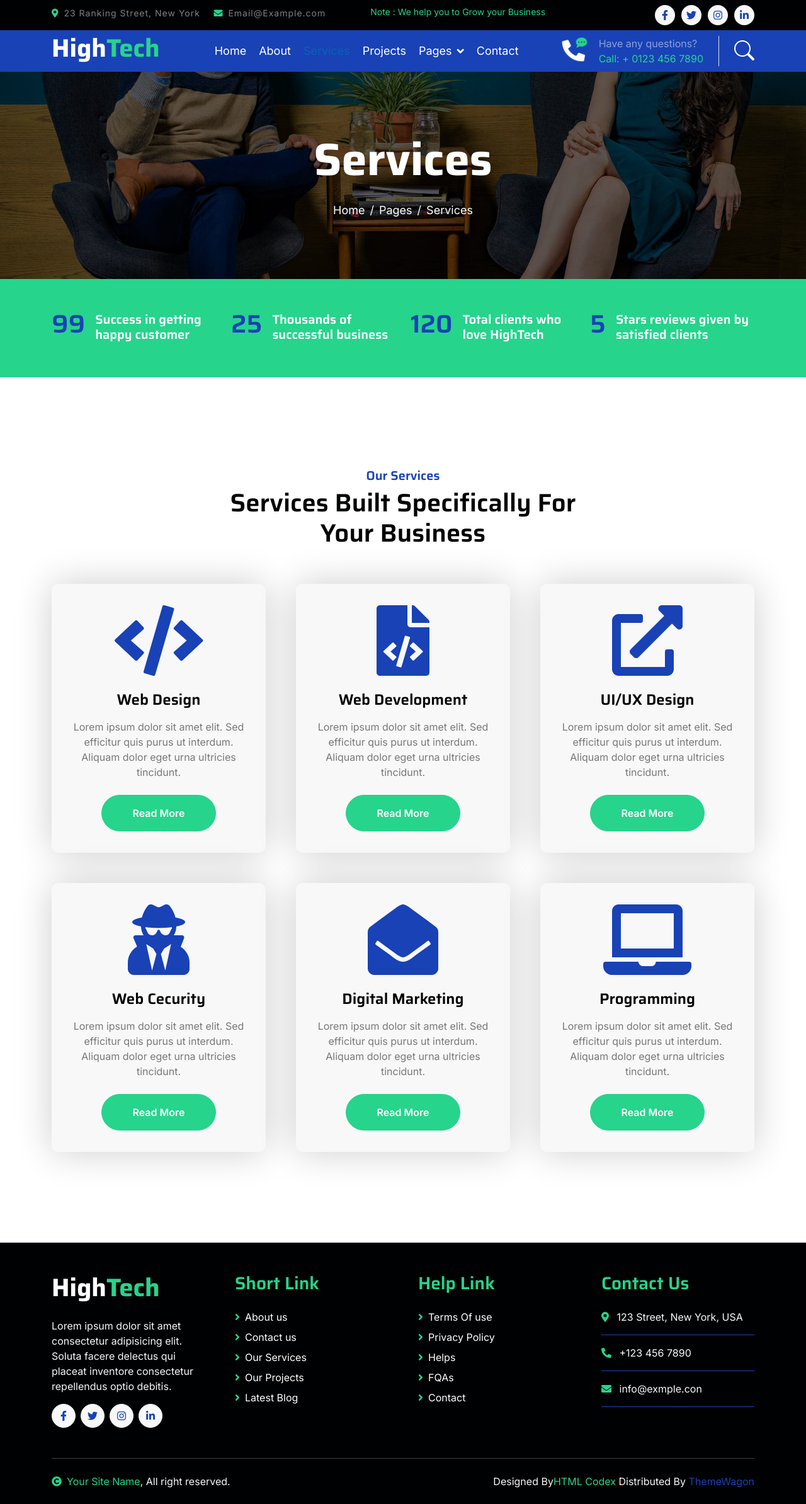
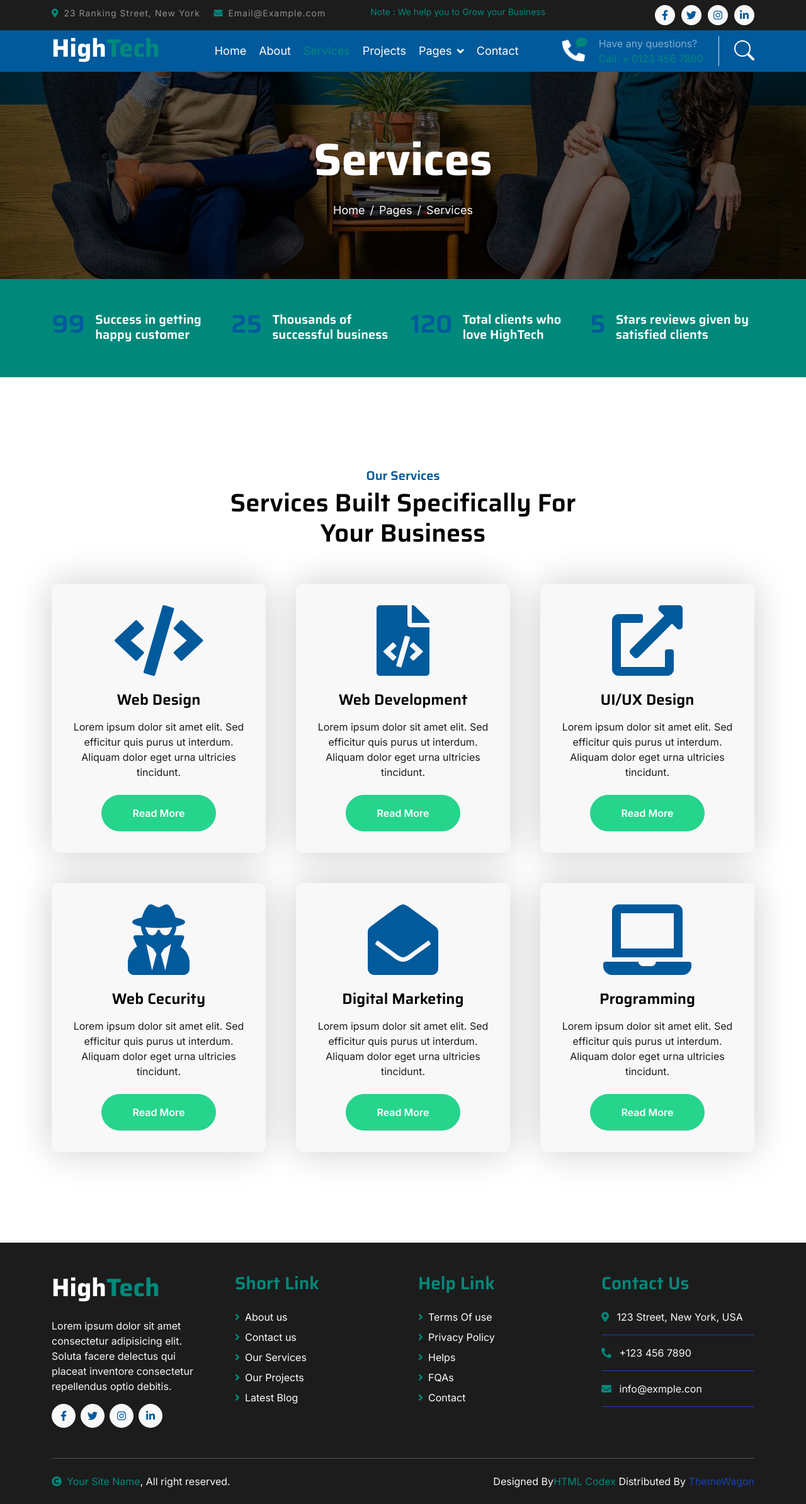
Before and after one commit to khalidsafi-cmd/navsyncs.com, a PHP site: page /service.html in a window 1280 px wide. Shown: the whole page at 63% size. Run offline with PHP 8.4, Linux system fonts and the light colour scheme; some libraries are stand-ins or nearby versions.

Commit message:
This is for updating the colors of the website to match the branding

```diff
--- a/css/style.css
+++ b/css/style.css
@@ -1,3 +1,38 @@
+:root {
+    /* Primary Colors (blues for brand identity) */
+    --bs-primary: #005a9c;        /* Strong medium blue */
+    --bs-primary-dark: #003f6f;   /* Deep navy for headers/navbars */
+    --bs-primary-light: #4a90c2;  /* Lighter accent blue */
+
+    /* Secondary Colors (teal for contrast/CTAs) */
+    --bs-secondary: #00897b;      /* Strong teal (great against blue) */
+    --bs-secondary-dark: #00695c; /* Dark teal for hover states */
+    --bs-secondary-light: #4db6ac;/* Softer teal accent */
+
+    /* Neutral Colors */
+    --bs-dark: #1c1c1c;           /* Almost black, ensures readability */
+    --bs-gray: #6c757d;           /* Accessible gray (body text) */
+    --bs-light: #f8f9fa;          /* Very light background */
+    --bs-white: #ffffff;          /* Pure white */
+
+    /* Additional Colors (semantic Bootstrap roles) */
+    --bs-success: #2e7d32;        /* Green with strong contrast */
+    --bs-info: #0288d1;           /* Bright sky blue */
+    --bs-warning: #fbc02d;        /* Golden yellow (alert, accessible) */
+    --bs-danger: #c62828;         /* Strong red for alerts/errors */
+}
+
+/* Override Bootstrap's default colors */
+.text-primary   { color: var(--bs-primary) !important; }
+.bg-primary     { background-color: var(--bs-primary) !important; }
+
+.text-secondary { color: var(--bs-secondary) !important; }
+.bg-secondary   { background-color: var(--bs-secondary) !important; }
+
+.text-dark      { color: var(--bs-dark) !important; }
+.bg-dark        { background-color: var(--bs-dark) !important; }
+
+
 /*** Spinner Start ***/
 
 #spinner {
@@ -106,7 +141,7 @@
 /* Styles for logo */
 
 .logo {
-  width: 11rem;
+  width: 13rem;
 }
 
 /* logo end */
@@ -374,8 +409,8 @@
     border-radius: 10px;
     padding: 10px 0;
     position: relative;
+    background-color: var(--bs-white);
 }
-
 
 .services-content::after {
     position: absolute;
@@ -384,15 +419,10 @@
     height: 0;
     top: 0;
     left: 0;
-    border-radius: 10px 10px 0 0;
-    background: rgba(3, 43, 243, 0.8);
+    border-radius: 10px;
+    background: var(--bs-primary);
+    opacity: 0.9;
     transition: .5s;
-}
-
-.services-content::after {
-    top: 0;
-    bottom: auto;
-    border-radius: 10px 10px 10px 10px;
 }
 
 .services-item:hover .services-content::after {
@@ -409,18 +439,16 @@
 .services-item .services-content-icon i,
 .services-item .services-content-icon p {
     transition: .5s;
+    color: var(--bs-dark);
 }
 
 .services-item:hover .services-content-icon i {
-    color: var(--bs-secondary) !important;
+    color: var(--bs-secondary) !important; /* teal accent */
 }
 
 .services-item:hover .services-content-icon p {
-    color: var(--bs-white);
+    color: var(--bs-white) !important; /* accessible against blue overlay */
 }
-
-/*** Services End ***/
-
 
 /*** Project Start ***/
 
@@ -677,18 +705,24 @@
     width: 100%;
     top: 0;
     left: 0;
-    background: linear-gradient(rgb(210, 243, 235, 1), rgba(230, 250, 245, .3)), url(../img/background.jpg) center center no-repeat;
+    background: linear-gradient(
+        rgba(0, 138, 123, 0.15), /* subtle teal overlay */
+        rgba(0, 90, 156, 0.25)   /* subtle blue overlay */
+    ),
+    url(../img/background.jpg) center center no-repeat;
     background-size: cover;
     border-radius: 10px;
     z-index: -1;
 }
 
 .contact-map {
-    background: #26d48c;
+    background: var(--bs-secondary); /* teal */
+    color: var(--bs-white);          /* ensure readability */
 }
 
 .contact-form {
-    background: #26d48c;
+    background: var(--bs-secondary); /* teal */
+    color: var(--bs-white);          /* ensure readability */
 }
 
 /* Mobile Optimizations */
--- a/index.html
+++ b/index.html
@@ -639,7 +639,7 @@
                     <div class="row g-4 g-md-5">
                         <div class="col-12 col-lg-6 wow fadeIn" data-wow-delay=".3s">
                             <div class="p-3 p-md-5 h-100 rounded contact-map">
-                                <iframe class="rounded w-100" style="height: 300px;" src="https://www.google.com/maps/embed?pb=!1m18!1m12!1m3!1d24838.791265772957!2d-76.7947003!3d38.8196894!2m3!1f0!2f0!3f0!3m2!1i1024!2i768!4f13.1!3m3!1m2!1s0x89b7941f39507a05%3A0xb9c155beb79bcc95!2sUpper%20Marlboro%2C%20MD%2020772%2C%20USA!5e0!3m2!1sen!2sus!4v1694123456789!5m2!1sen!2sus" style="border:0;" allowfullscreen="" loading="lazy" referrerpolicy="no-referrer-when-downgrade"></iframe>
+                                <iframe class="rounded w-100 h-100" src="https://www.google.com/maps/embed?pb=!1m18!1m12!1m3!1d24838.791265772957!2d-76.7947003!3d38.8196894!2m3!1f0!2f0!3f0!3m2!1i1024!2i768!4f13.1!3m3!1m2!1s0x89b7941f39507a05%3A0xb9c155beb79bcc95!2sUpper%20Marlboro%2C%20MD%2020772%2C%20USA!5e0!3m2!1sen!2sus!4v1694123456789!5m2!1sen!2sus" style="border:0;" allowfullscreen="" loading="lazy" referrerpolicy="no-referrer-when-downgrade"></iframe>
                             </div>
                         </div>
                         <div class="col-12 col-lg-6 wow fadeIn" data-wow-delay=".5s">
```
